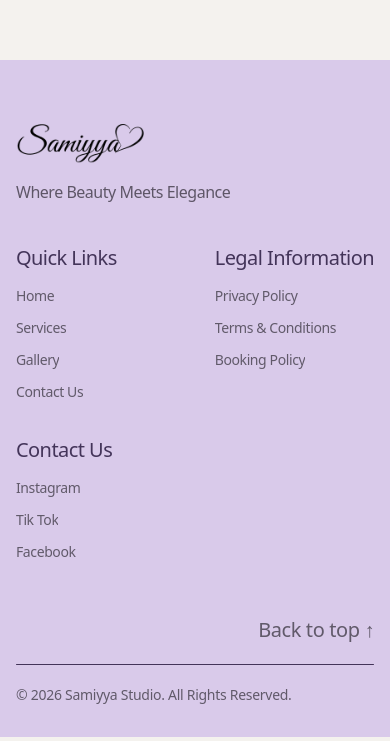
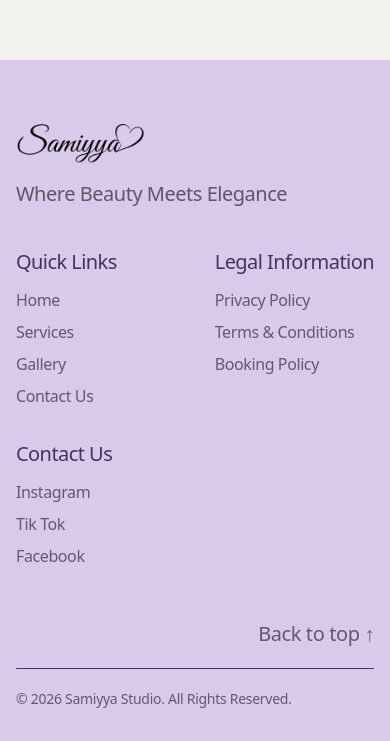
Before and after one commit to sananasgarov/gozelliksalonusimayya, a Next.js app: page / in a window 390 px wide. Shown: the part 5305-6046 px from the top of the page. Built offline with nearby package versions, Linux system fonts and the light colour scheme; no server answers.

Commit message:
footer text fixed

```diff
--- a/components/footer/index.tsx
+++ b/components/footer/index.tsx
@@ -67,7 +67,7 @@ export default function Footer({ contact }: { contact?: ContactData }) {
               alt="Samiyya Studio"
               className="h-10 md:h-12 w-auto object-contain self-start"
             />
-            <p className="text-[#5e5667] text-base sm:text-lg md:text-2xl font-medium leading-6 sm:leading-7 md:leading-8 tracking-[-0.48px]">
+            <p className="text-[#5e5667] text-xl sm:text-lg md:text-2xl font-medium leading-7 sm:leading-7 md:leading-8 tracking-[-0.48px]">
               Where Beauty Meets Elegance
             </p>
           </div>
@@ -84,7 +84,7 @@ export default function Footer({ contact }: { contact?: ContactData }) {
                   <Link
                     key={l.href}
                     href={l.href}
-                    className="text-[#615a6a] text-sm sm:text-base md:text-xl leading-6 md:leading-7 tracking-[-0.4px] hover:text-[#433459] transition-colors group"
+                    className="text-[#615a6a] text-base md:text-xl leading-6 md:leading-7 tracking-[-0.4px] hover:text-[#433459] transition-colors group"
                   >
                     <SlideText>{l.label}</SlideText>
                   </Link>
@@ -102,7 +102,7 @@ export default function Footer({ contact }: { contact?: ContactData }) {
                   <Link
                     key={l.href}
                     href={l.href}
-                    className="text-[#615a6a] text-sm sm:text-base md:text-xl leading-6 md:leading-7 tracking-[-0.4px] hover:text-[#433459] transition-colors group"
+                    className="text-[#615a6a] text-base md:text-xl leading-6 md:leading-7 tracking-[-0.4px] hover:text-[#433459] transition-colors group"
                   >
                     <SlideText>{l.label}</SlideText>
                   </Link>
@@ -122,7 +122,7 @@ export default function Footer({ contact }: { contact?: ContactData }) {
                     href={l.href}
                     target={l.external ? "_blank" : undefined}
                     rel={l.external ? "noopener noreferrer" : undefined}
-                    className="text-[#615a6a] text-sm sm:text-base md:text-xl leading-6 md:leading-7 tracking-[-0.4px] hover:text-[#433459] transition-colors group"
+                    className="text-[#615a6a] text-base md:text-xl leading-6 md:leading-7 tracking-[-0.4px] hover:text-[#433459] transition-colors group"
                   >
                     <SlideText>{l.label}</SlideText>
                   </a>
```
